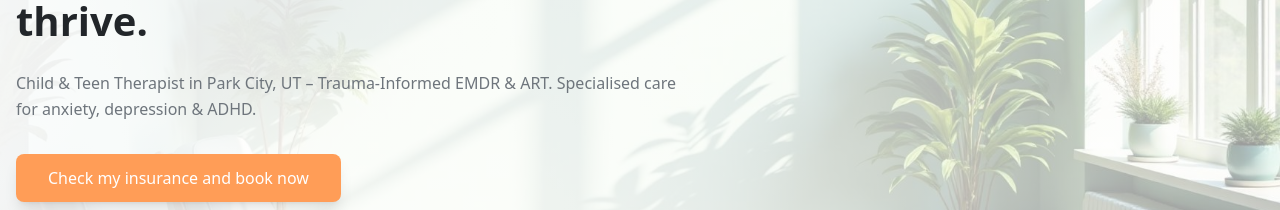
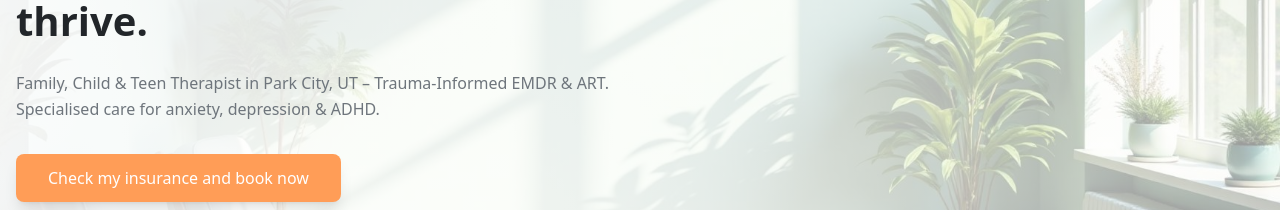
Before and after one commit to jelgie-stack/elgie-therapy-oasis, a React (Vite) app: page / in a window 1280 px wide. Shown: the part 332-542 px from the top of the page. Built offline with nearby package versions, Linux system fonts and the light colour scheme; no server answers.

Commit message:
Update home page title
Change "Child & Teen Therapist" to "Family, Child & Teen Therapist" on the home page.

```diff
--- a/src/components/Hero.tsx
+++ b/src/components/Hero.tsx
@@ -45,7 +45,7 @@ const Hero = ({ onVideoClick }: HeroProps) => {
           </h1>
 
           <p className="tagline text-muted-foreground mb-8 leading-relaxed">
-            Child &amp; Teen Therapist in Park City, UT – Trauma-Informed EMDR &amp; ART. Specialised care for anxiety, depression &amp; ADHD.
+            Family, Child &amp; Teen Therapist in Park City, UT – Trauma-Informed EMDR &amp; ART. Specialised care for anxiety, depression &amp; ADHD.
           </p>
 
           <a
```
